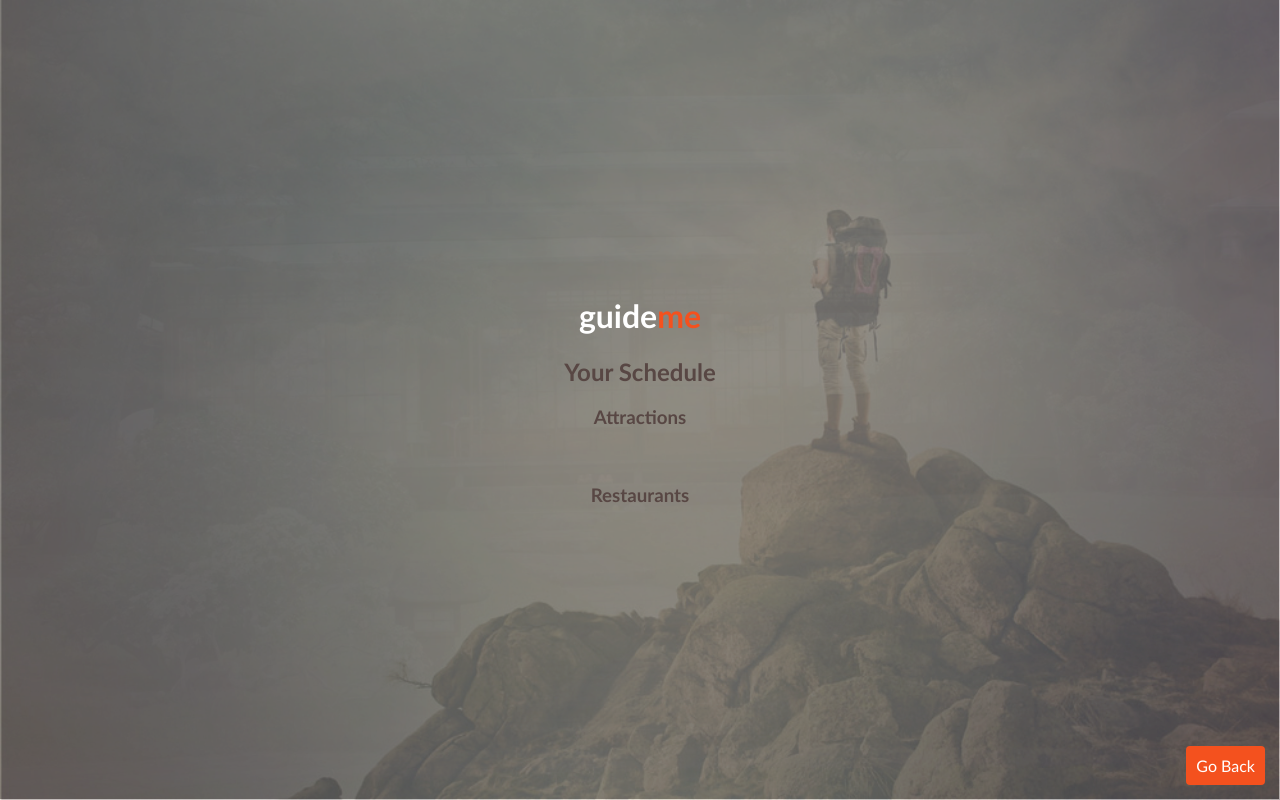
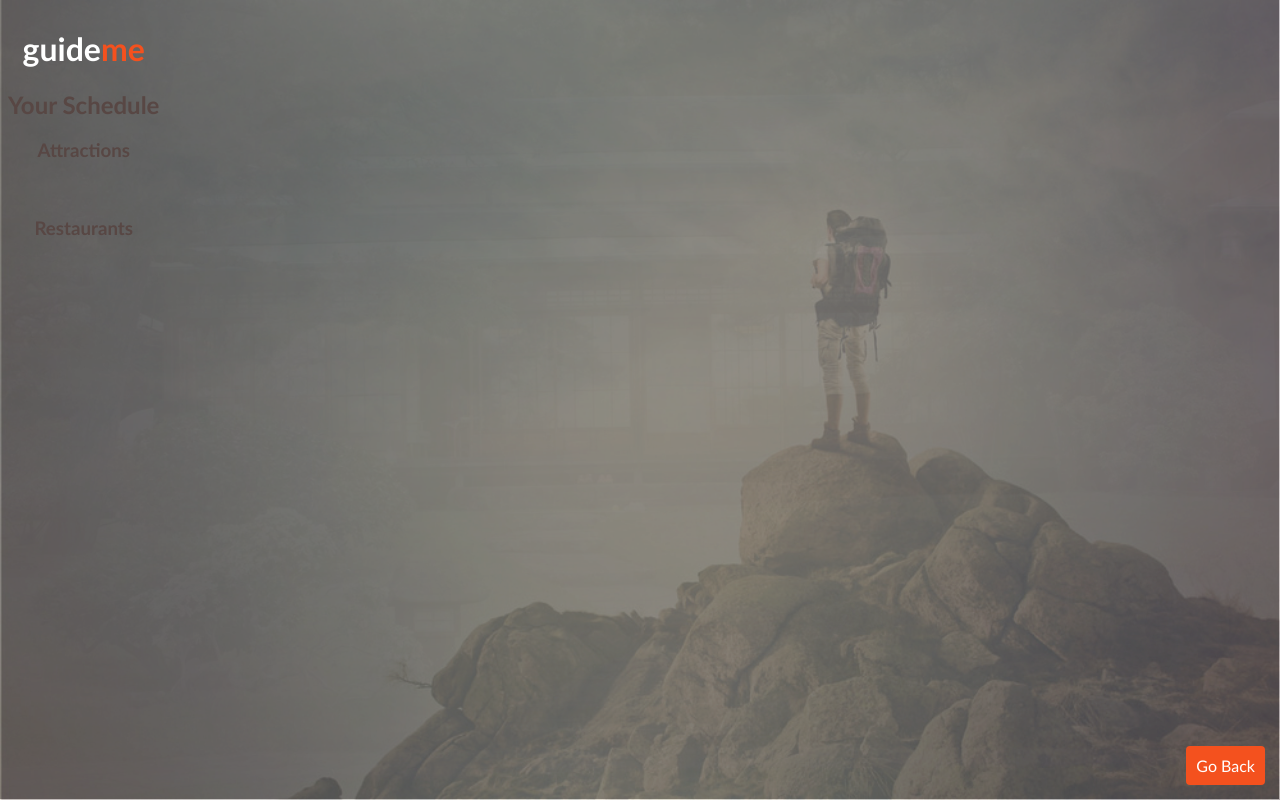
Before and after one commit to geocas38/csgangstas, a Python web app: template touristhotspot/templates/schedule.html in a window 1280 px wide. Run offline with Jinja, Linux system fonts and the light colour scheme; the template is opened without the code that fills it, so the values that code supplies are empty.

Commit message:
pls work

```diff
--- a/touristhotspot/static/tour.css
+++ b/touristhotspot/static/tour.css
@@ -70,13 +70,9 @@ h1 strong {
 
 /*general css*/
 .mainpage{
-    padding: auto;
     text-align: center;
     align-content: center;
     position: absolute;
-    top: 50%;
-    left: 50%;
-    transform: translate(-50%, -50%);
 }
 
 /*button editing*/
--- a/touristhotspot/templates/intro.html
+++ b/touristhotspot/templates/intro.html
@@ -24,5 +24,5 @@
     <div class ="about">
       <h1>about CS Gangstaz</h1>
 </body>
-
+</html>
 <!-- this is the page that will redirect/navigate you to where you want to go. -->
--- a/touristhotspot/templates/schedule.html
+++ b/touristhotspot/templates/schedule.html
@@ -2,7 +2,7 @@
 <head>
       <link rel="stylesheet" type="text/css" href="../static/tour.css">
       <title>Schedule</title>
-    </head>/
+</head>
 <body>
       <ul class="cb-slideshow" style="list-style-type: none;">
           <li style="list-style-type: none;"><span>Image 01</span></li>
@@ -19,7 +19,8 @@
               {% for locations in search_attraction %}
                   <p>  {{locations}} </p>
               {% endfor %}
-        <br><h3> Restaurants </h3>
+          <br>
+          <h3> Restaurants </h3>
               {% for resturant in search_resturant %}
                   <p>  {{resturant}} </p>
               {% endfor %}
--- a/touristhotspot/templates/settings.html
+++ b/touristhotspot/templates/settings.html
@@ -21,8 +21,8 @@
           <p><input type="text" class="search" placeholder="End Date (ex: 7/8/2016)" required name=dateEnd></p>
 
           <p><input type="submit"></p></form>
+    </div>
     <div class= "float_button"><a href={{logout}} class="button"><span>Log Out</span></a></div>
-      </div>
 </body>
 </html>
 
--- a/touristhotspot/templates/tour.html
+++ b/touristhotspot/templates/tour.html
@@ -8,7 +8,7 @@
 <body>
     <ul class="cb-slideshow" style="list-style-type: none;">
         <li style="list-style-type: none;"><span>Image 01</span></li>
-        <li style="list-style-type: none;"><span>Image 02 </span></li>
+        <li style="list-style-type: none;"><span>Image 02</span></li>
         <li style="list-style-type: none;"><span>Image 03</span></li>
         <li style="list-style-type: none;"><span>Image 04</span></li>
         <li style="list-style-type: none;"><span>Image 05</span></li>
```
Also changed, not shown: touristhotspot/templates/calendar.html (+4 -4 lines). Lines whose indentation alone changed are shown as unchanged.
